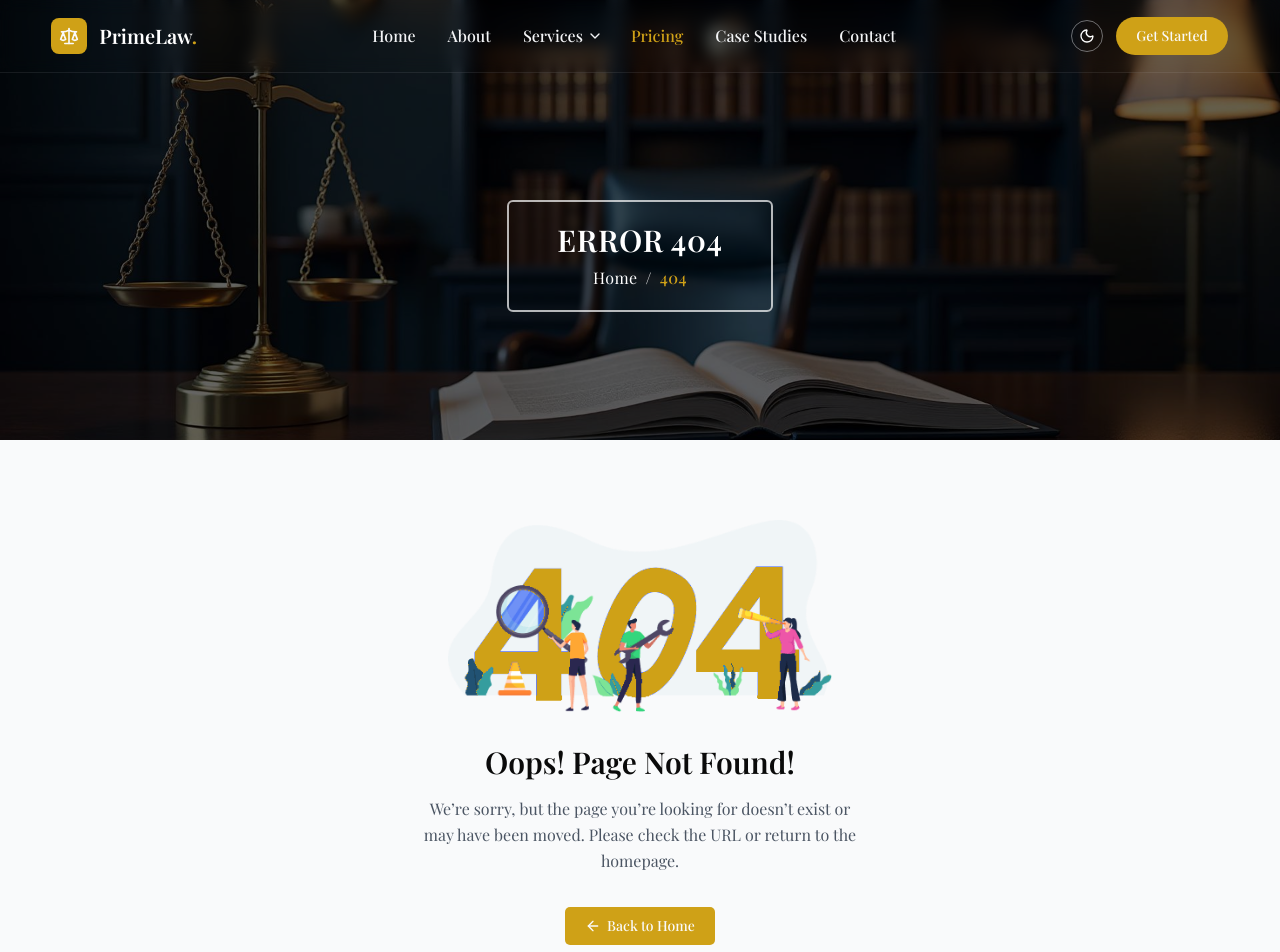
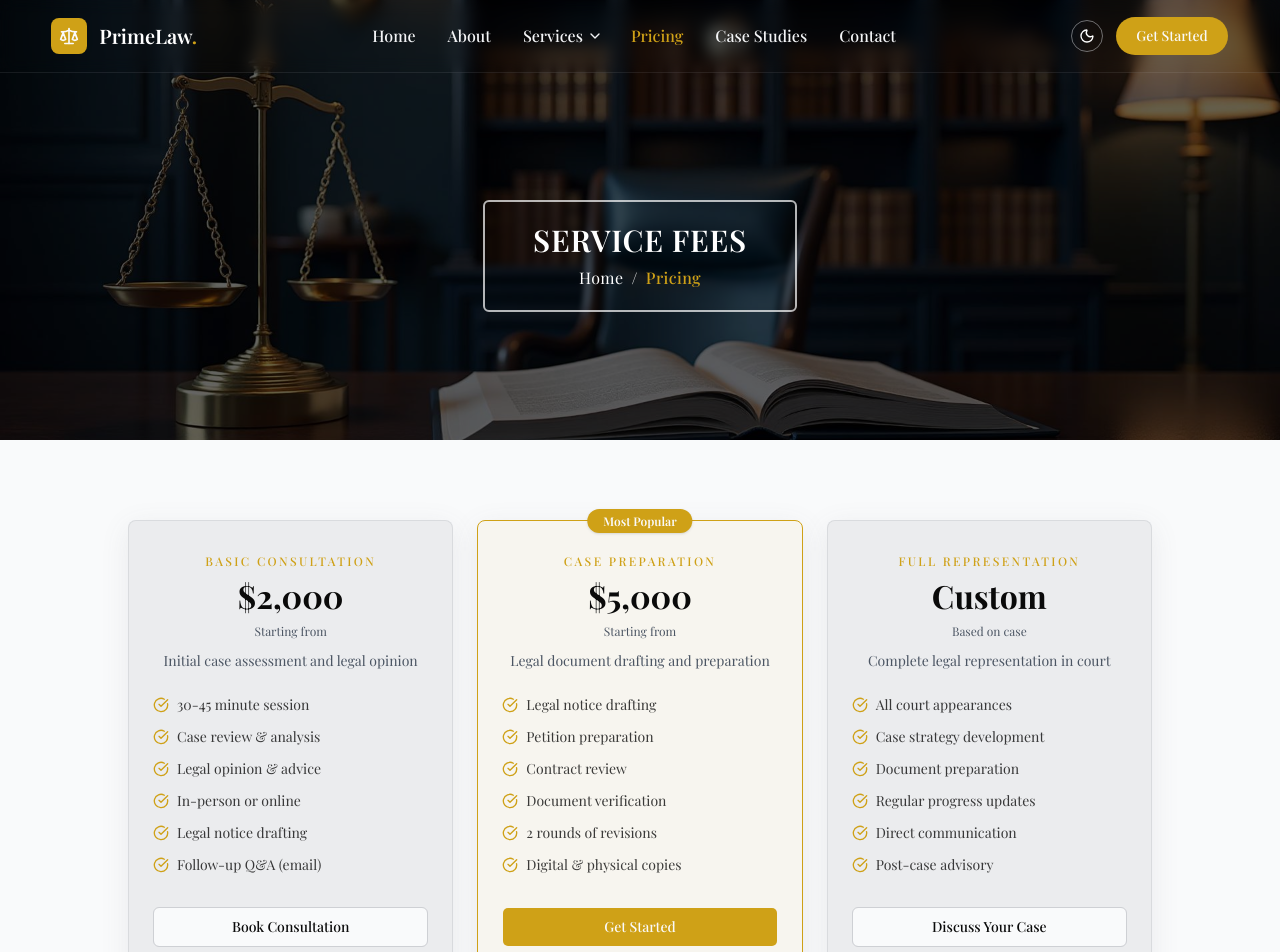
Before and after one commit to abdurrahmanrahat/law-firm, a React (Vite) app: page /pricing in a window 1280 px wide. Shown: the top 952 px of the page. Built offline with nearby package versions, Linux system fonts and the light colour scheme; a web font is replaced by a local one.

Commit message:
PricingPlans in pricing

```diff
--- a/src/main.tsx
+++ b/src/main.tsx
@@ -16,6 +16,7 @@ const NotFoundPage = lazy(
   () => import("./pages/NotFoundPage/NotFoundPage.tsx"),
 );
 const ContactPage = lazy(() => import("./pages/Contact/ContactPage"));
+const PricingPage = lazy(() => import("./pages/Pricing/PricingPage"));
 
 createRoot(document.getElementById("root")!).render(
   <StrictMode>
@@ -56,6 +57,14 @@ createRoot(document.getElementById("root")!).render(
               }
             />
             <Route
+              path="pricing"
+              element={
+                <WithSuspense>
+                  <PricingPage />
+                </WithSuspense>
+              }
+            />
+            <Route
               path="contact"
               element={
                 <WithSuspense>
--- /dev/null
+++ b/src/pages/Pricing/PricingPage.tsx
@@ -0,0 +1,18 @@
+import PageBanner from "@/components/Shared/Ui/PageBanner";
+import PricingPlans from "./PricingPlans/PricingPlans";
+
+const PricingPage = () => {
+  return (
+    <div>
+      <PageBanner
+        title="Service Fees"
+        currentPage="Pricing"
+        currentHref="/pricing"
+        image="/images/home/hero-bg.jpg"
+      />
+      <PricingPlans />
+    </div>
+  );
+};
+
+export default PricingPage;
--- /dev/null
+++ b/src/pages/Pricing/PricingPlans/PricingPlans.tsx
@@ -0,0 +1,133 @@
+import Container from "@/components/Layout/Container";
+import { Button } from "@/components/ui/button";
+import { CheckCircle } from "lucide-react";
+import { Link } from "react-router-dom";
+
+const plans = [
+  {
+    name: "Basic Consultation",
+    price: "$2,000",
+    priceNote: "Starting from",
+    description: "Initial case assessment and legal opinion",
+    features: [
+      "30-45 minute session",
+      "Case review & analysis",
+      "Legal opinion & advice",
+      "In-person or online",
+      "Legal notice drafting",
+      "Follow-up Q&A (email)",
+    ],
+    highlighted: false,
+    cta: "Book Consultation",
+  },
+  {
+    name: "Case Preparation",
+    price: "$5,000",
+    priceNote: "Starting from",
+    description: "Legal document drafting and preparation",
+    features: [
+      "Legal notice drafting",
+      "Petition preparation",
+      "Contract review",
+      "Document verification",
+      "2 rounds of revisions",
+      "Digital & physical copies",
+    ],
+    highlighted: true,
+    cta: "Get Started",
+  },
+  {
+    name: "Full Representation",
+    price: "Custom",
+    priceNote: "Based on case",
+    description: "Complete legal representation in court",
+    features: [
+      "All court appearances",
+      "Case strategy development",
+      "Document preparation",
+      "Regular progress updates",
+      "Direct communication",
+      "Post-case advisory",
+    ],
+    highlighted: false,
+    cta: "Discuss Your Case",
+  },
+];
+
+const PricingPlans = () => {
+  return (
+    <section className="py-14 md:py-20">
+      <Container>
+        <div className="max-w-5xl 2xl:max-w-[1100px] mx-auto">
+          <div className="grid grid-cols-1 md:grid-cols-3 gap-6">
+            {plans.map((plan) => (
+              <div
+                key={plan.name}
+                className={`relative rounded-md border border-border/60 bg-card p-6 py-8 shadow-cardLightShadow dark:shadow-cardDarkShadow transition-all duration-500 hover:-translate-y-1 ${
+                  plan.highlighted ? "border-primary bg-primary/5" : ""
+                }`}
+              >
+                {/* Popular badge */}
+                {plan.highlighted && (
+                  <span className="absolute -top-3 left-1/2 -translate-x-1/2 px-4 py-1 bg-primary text-primary-foreground text-xs 2xl:text-sm font-semibold rounded-full shadow">
+                    Most Popular
+                  </span>
+                )}
+
+                {/* Header */}
+                <div className="text-center mb-6">
+                  <p className="text-xs 2xl:text-sm uppercase tracking-[0.2em] text-primary font-medium mb-2">
+                    {plan.name}
+                  </p>
+
+                  <div className="mb-2">
+                    <span className="font-display text-3xl md:text-[32px] 2xl:text-4xl font-bold text-foreground">
+                      {plan.price}
+                    </span>
+                  </div>
+
+                  <p className="text-xs 2xl:text-sm text-muted-foreground">
+                    {plan.priceNote}
+                  </p>
+
+                  <p className="mt-3 text-sm 2xl:text-base text-muted-foreground">
+                    {plan.description}
+                  </p>
+                </div>
+
+                {/* Features */}
+                <ul className="space-y-3 mb-8">
+                  {plan.features.map((feature) => (
+                    <li key={feature} className="flex items-start gap-2">
+                      <CheckCircle className="w-4 h-4 2xl:w-5 2xl:h-5 text-primary mt-0.5 shrink-0" />
+                      <span className="text-sm 2xl:text-base text-foreground/80">
+                        {feature}
+                      </span>
+                    </li>
+                  ))}
+                </ul>
+
+                {/* CTA */}
+                <Link to="/contact" className="block">
+                  <Button
+                    variant={plan.highlighted ? "default" : "outline"}
+                    size="lg"
+                    className={`w-full ${
+                      plan.highlighted
+                        ? ""
+                        : "border-border hover:bg-accent hover:text-accent-foreground"
+                    }`}
+                  >
+                    {plan.cta}
+                  </Button>
+                </Link>
+              </div>
+            ))}
+          </div>
+        </div>
+      </Container>
+    </section>
+  );
+};
+
+export default PricingPlans;
```
